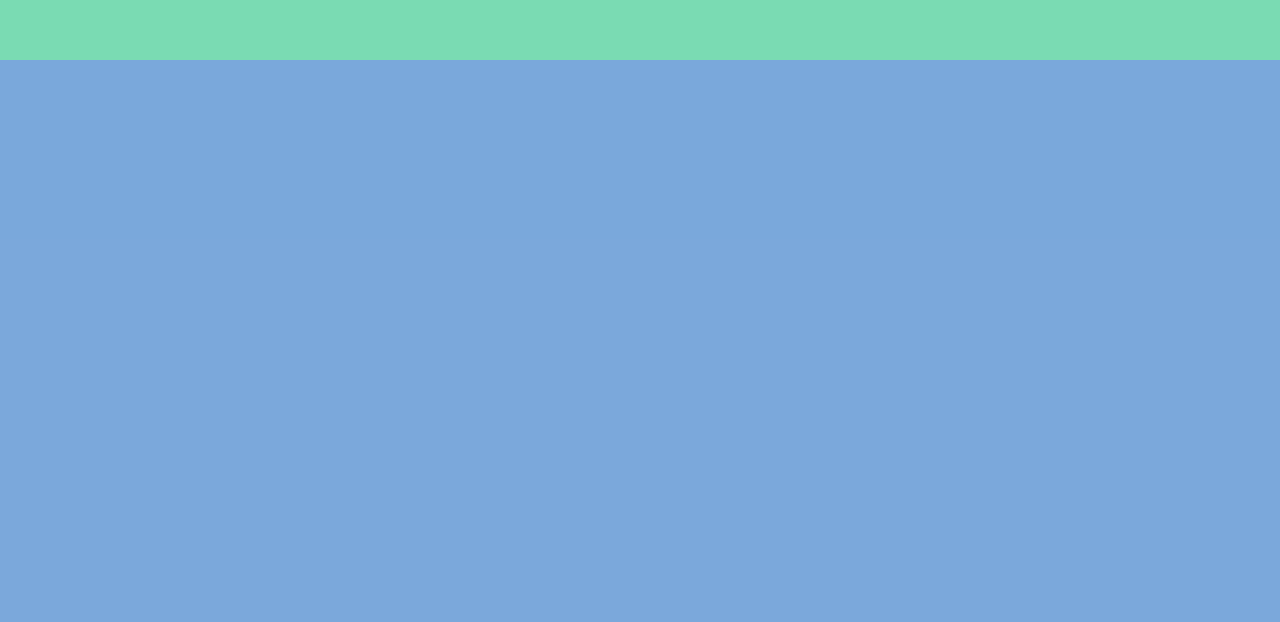
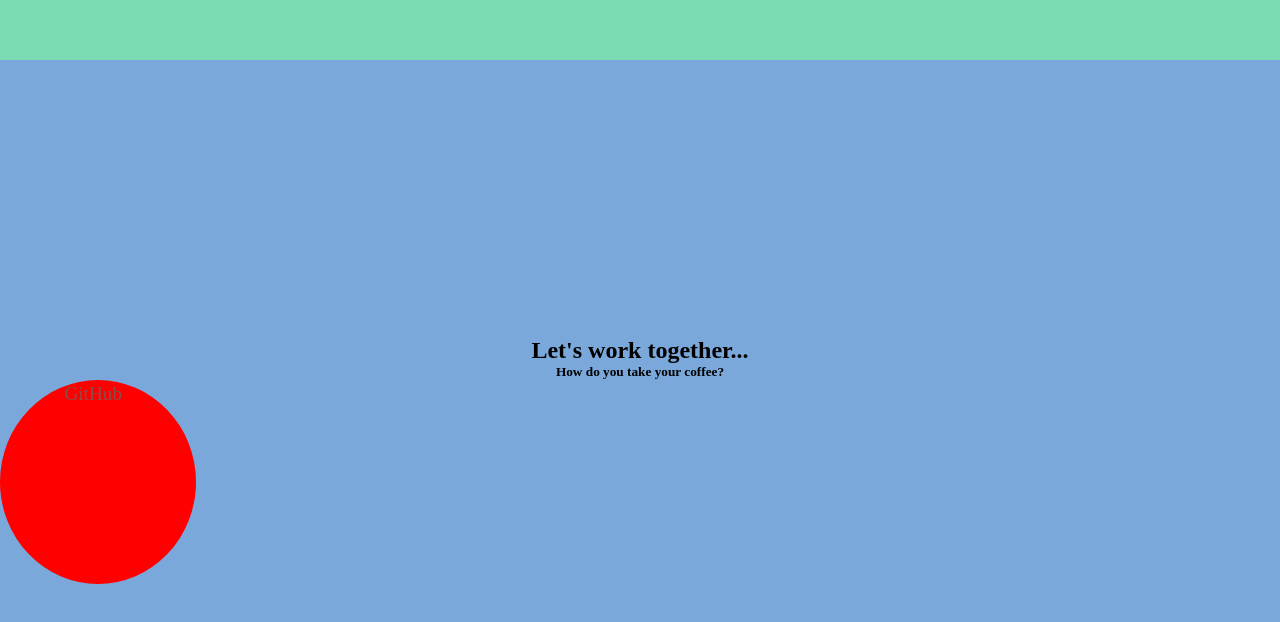
Before and after one commit to randyarbolaez/freecodecamp-projects, a plain HTML site: page build-a-personal-portfolio-webpage/index.html in a window 1280 px wide. Shown: the part 1540-2162 px from the top of the page. Drawn offline with Linux system fonts and the light colour scheme.

Commit message:
'done' I'm still going to add more stuff later today or tomorrow

```diff
--- a/build-a-personal-portfolio-webpage/index.html
+++ b/build-a-personal-portfolio-webpage/index.html
@@ -28,7 +28,11 @@
   </section>
 
   <section id="contact-section">
-
+    <h1>Let's work together...</h1>
+    <h5>How do you take your coffee?</h5>
+    <div id="contact-section-media">
+      <a href="https://github.com/randyarbolaez" target=_blank>GitHub</a>
+    </div>
   </section>
 
 </body>
--- a/build-a-personal-portfolio-webpage/main.css
+++ b/build-a-personal-portfolio-webpage/main.css
@@ -52,7 +52,7 @@ a:hover {
 .work-section-div-pic {
   margin: 0 auto;
   /* align-content: center; */
-  border: 1px solid red;
+  border: 3px solid red;
   /* border-bottom: 10%; */
   width: 20%;
   height: 20%;
@@ -60,11 +60,35 @@ a:hover {
 
 .work-section-div-text {
   margin: 0 auto;
-  border: 1px solid red;
+  border: 2.5px solid red;
   /* mask-border-width: 90vw; */
 }
 
 #contact-section {
+  display: flex;
+  justify-content: center;
+  flex-direction: column;
   background: #0b5ebd8a;
   height: 100vh;
+  text-align: center;
+  align-content: center;
+  margin: 0 auto;
 }
+
+#contact-section h1,
+h5 {
+  margin: 0%;
+}
+
+#contact-section-media {
+  display: flex;
+  justify-content: center;
+  width: 15vw;
+  height: 25vh;
+  background: red;
+  border: 2px solid red;
+  border-radius: 100%;
+  align-content: center;
+  /* align-self: center; */
+  align-items: baseline;
+}
```
